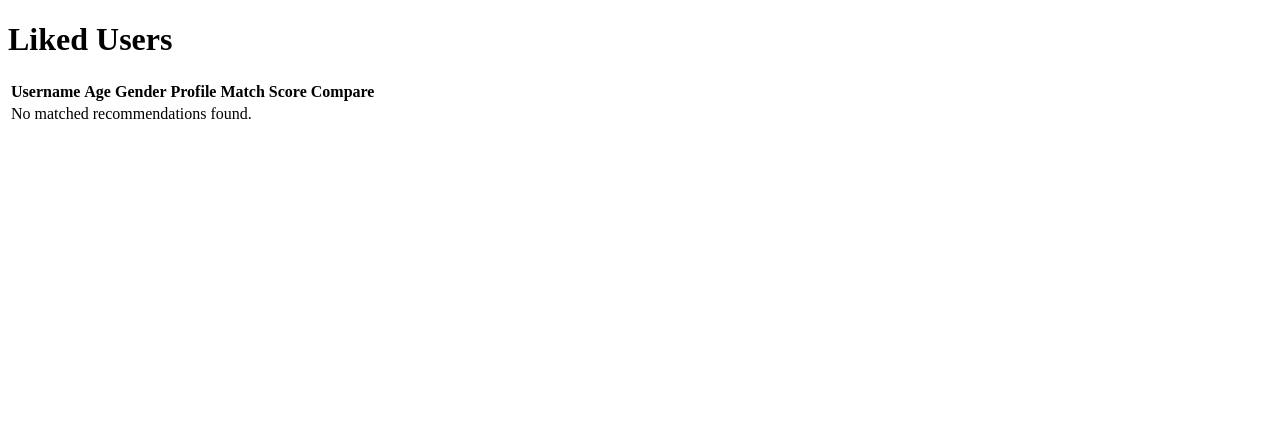
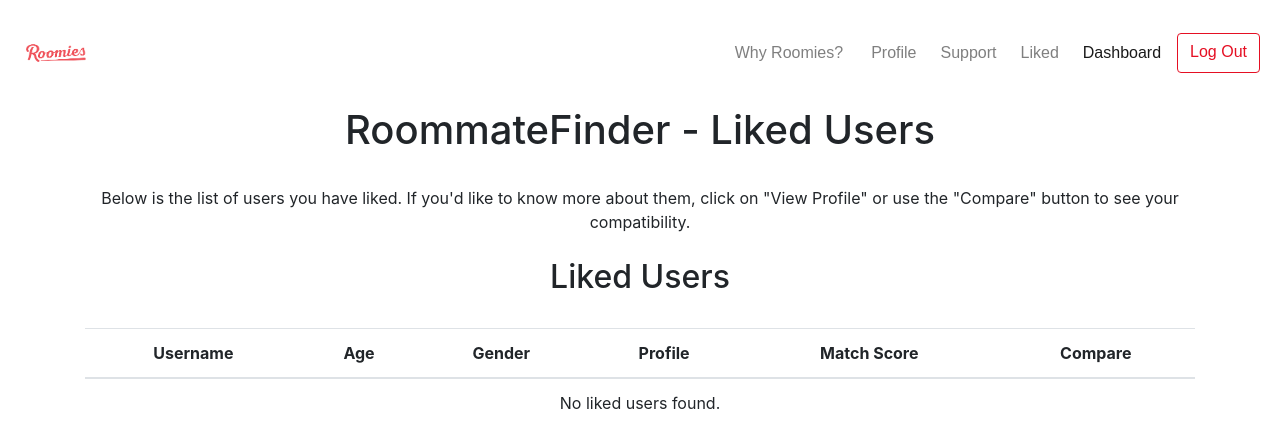
Before and after one commit to Adwaitsaha/ROOMIES, a Flask app: template templates/liked.html in a window 1280 px wide. Shown: the top 448 px of the page. Run offline with Flask 3, Linux system fonts and the light colour scheme; the template is opened without the code that fills it, so the values that code supplies are empty; parts of the project's set-up code (start-up, migrations or seed data) failed here and were passed over.

Commit message:
updated liked

```diff
--- a/templates/liked.html
+++ b/templates/liked.html
@@ -1,12 +1,103 @@
 <!DOCTYPE html>
 <html lang="en">
   <head>
-    <meta charset="UTF-8">
-    <meta name="viewport" content="width=device-width, initial-scale=1.0">
-    <title>Liked Users</title>
+    <meta name="robots" content="noindex" />
+
+    <title>Roomies - Roommate Finding Program</title>
+    <link
+      rel="icon"
+      href="{{ url_for('static', filename='/assets/icon.png') }}"
+      type="image/x-icon"
+    />
+    <meta name="viewport" content="width=device-width, initial-scale=1" />
+    <meta charset="UTF-8" />
+
+    <link
+      rel="stylesheet"
+      href="{{ url_for('static', filename='/styles/bootstrap.min.css') }}"
+    />
+    <link
+      rel="stylesheet"
+      href="https://stackpath.bootstrapcdn.com/font-awesome/4.7.0/css/font-awesome.min.css"
+      integrity="sha384-wvfXpqpZZVQGK6TAh5PVlGOfQNHSoD2xbE+QkPxCAFlNEevoEH3Sl0sibVcOQVnN"
+      crossorigin="anonymous"
+    />
+    <link
+      rel="stylesheet"
+      href="{{ url_for('static', filename='/styles/dashboard.css') }}"
+    />
+    <link
+      rel="stylesheet"
+      href="{{ url_for('static', filename='/styles/style.css') }}"
+    />
   </head>
+
   <body>
-    <h1>Liked Users</h1>
+    <nav class="navbar navbar-expand-lg navbar-light">
+      <a class="navbar-brand" href="/">
+        <img
+          src="{{ url_for('static', filename='/assets/icon.png') }}"
+          src="site logo"
+          height="80"
+        />
+      </a>
+      <button
+        class="navbar-toggler"
+        type="button"
+        data-toggle="collapse"
+        data-target="#mainNavItems"
+        aria-controls="mainNavItems"
+        aria-label="Toggle main menu"
+        aria-expanded="false"
+      >
+        <i class="fa fa-bars"></i>
+      </button>
+      <div class="collapse navbar-collapse ml-auto" id="mainNavItems">
+        <div class="ml-auto navbar-nav nav">
+          <a
+            class="nav-item nav-link mx-lg-2 mx-1"
+            id="finder"
+            href="/whyroommatefinder"
+          >
+            Why Roomies?
+          </a>
+          <a class="nav-item nav-link mx-1" href="/profile"> Profile </a>
+
+          <a class="nav-item nav-link mx-1" id="support-btn" href="/support">
+            Support
+          </a>
+          {% if session.get('user') %} {% if session['user']['username'] in
+          admin_users %}
+          <a class="nav-item nav-link mx-1" href="/admin"> Admin </a>
+          {% endif %} {% endif %}
+          <a class="nav-item nav-link mx-1" href="/liked">
+            Liked
+          </a>
+          <a class="nav-item nav-link mx-1 active" href="/dashboard">
+            Dashboard
+          </a>
+          <a
+            class="mx-1 btn btn-outline-danger auth-only"
+            id="logoutBtn"
+            href="/logout"
+          >
+            Log Out
+          </a>
+        </div>
+      </div>
+    </nav>
+    <main class="container">
+        <section class="txt splash">
+          <p class="h1 text-center">RoommateFinder - Liked Users</p>
+          <br>
+          <p class="text-center">
+            Below is the list of users you have liked. If you'd like to know more about them, click on "View Profile" or use the "Compare" button to see your compatibility.
+          </p>
+        </section>
+
+        <section class="text-center my-4" id="likedUsers">
+          <p class="h2 text-center">Liked Users</p>
+          <br>
           <table class="table">
             <thead>
               <tr>
@@ -36,11 +127,14 @@
                 {% endfor %}
               {% else %}
                 <tr>
-                <td colspan="7">No matched recommendations found.</td>
+                  <td colspan="6">No liked users found.</td>
                 </tr>
               {% endif %}
             </tbody>
           </table>
+        </section>
+      </main>
+
 
     <script>
         document.querySelectorAll(".compare-btn").forEach(function (button) {
```
Lines whose indentation alone changed are shown as unchanged.
